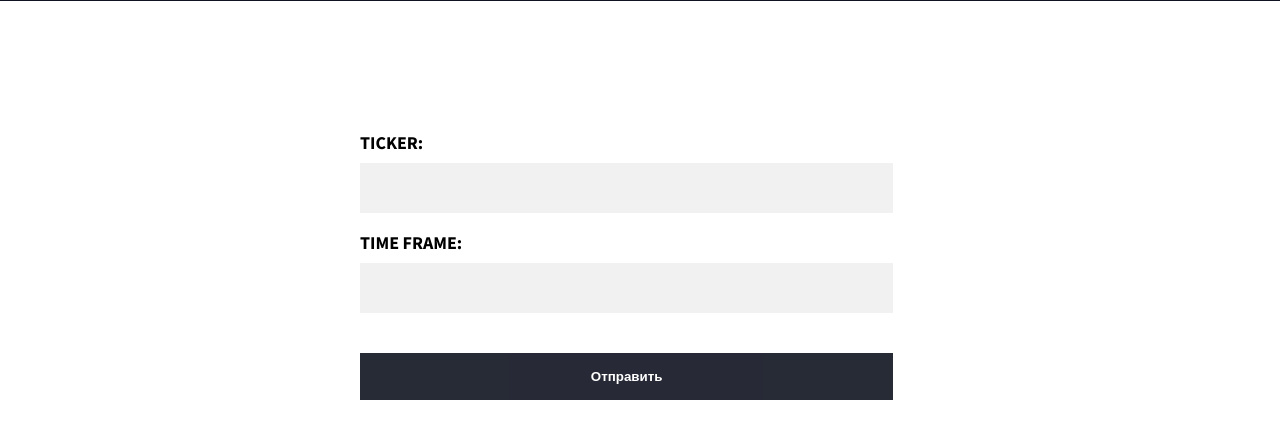
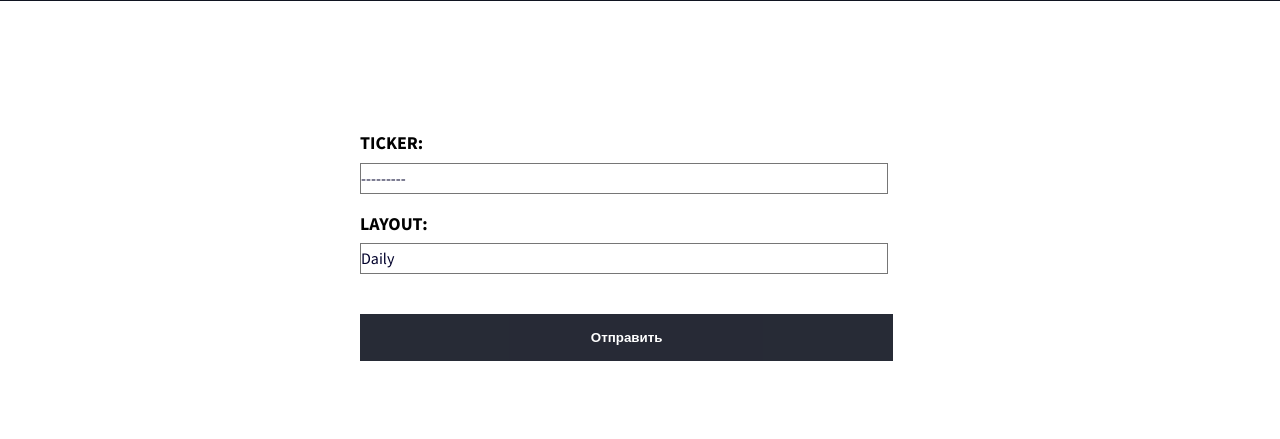
Before and after one commit to Metamorphius/diploma_work, a Django app: page /crypt/ in a window 1280 px wide. Shown: the part 168-607 px from the top of the page. Run offline with Django 4.2, Linux system fonts and the light colour scheme; data that the repository does not hold is empty.

Commit message:
Add choices to crypt form

```diff
--- a/website/forms.py
+++ b/website/forms.py
@@ -1,7 +1,11 @@
 from django import forms
 from .models import *
 
+choices = (('DIGITAL_CURRENCY_DAILY', 'Daily'),
+           ('DIGITAL_CURRENCY_WEEKLY', 'Weekly'),
+           ('DIGITAL_CURRENCY_MONTHLY', 'Monthly'),
+           )
 
 class CryptForm(forms.Form):
-    ticker = forms.CharField(max_length=255)
-    time_frame = forms.CharField(max_length=255)
+    ticker = forms.ModelChoiceField(queryset=DigitalCurrency.objects.only('ticker'))
+    time_frame = forms.ChoiceField(label='Layout', choices=choices)
--- a/website/models.py
+++ b/website/models.py
@@ -6,7 +6,7 @@ class  DigitalCurrency(models.Model):
     slug = models.SlugField(max_length=15, unique=True, db_index=True)
 
     def __str__(self):
-        return self.name
+        return self.ticker
 
     class Meta:
         ordering = ['ticker']
--- a/website/static/website/css/default.css
+++ b/website/static/website/css/default.css
@@ -465,7 +465,7 @@
     .form-group input {
         padding: 0;
         line-height: 50px;
-        background: #f1f1f1;;
+        background: #f1f1f1;
         border-width: 0;
     }
 
@@ -498,6 +498,19 @@
         font-weight: bold;
     }
 
+    select {
+        appearance: none;
+        background-color: transparent;
+        padding: 0 1em 0 0;
+        margin: 0;
+        width: 33em;
+        font-family: inherit;
+        font-size: inherit;
+        cursor: inherit;
+        line-height: inherit;
+        color: #00002B;
+    }
+
     .submit-block input:hover {
         opacity: 1;
     }
```
Also changed, not shown: 1 other file.
